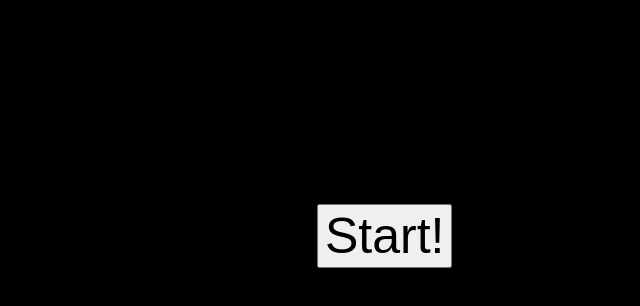
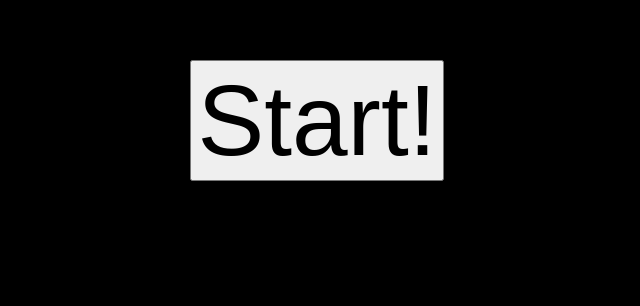
Before and after one commit to lfalciola/FanBoard, a plain HTML site: page test.html in a window 1280 px wide. Shown: the part 196-502 px from the top of the page, without its empty margins (323-963 px from the left). Drawn offline with nearby package versions, Linux system fonts and the light colour scheme.

Commit message:
- Improve style, remove full screen border. - Try to avoid idle timeout.

```diff
--- a/test.html
+++ b/test.html
@@ -1,14 +1,20 @@
 <html>
+	<meta name="viewport" content="width=device-width, initial-scale=1">
 	<head>
 		<script src="https://ajax.googleapis.com/ajax/libs/jquery/1.12.2/jquery.min.js"></script>
 		<script src="scripts/jquery.fullscreen-min.js"></script>
 		<style>
+			body {
+				border: none;
+				margin: 0;
+				padding: 0;
+				background-color: #000;
+				text-align: center;
+			}
 			#btn-start,
 			#btn-fullscreen {
-				position: absolute;
-				top:50%;
-				left:50%;
-				font-size:50px;
+				margin-top: 20%;
+				font-size:100px;
 			}
 
 			#btn-fullscreen {
@@ -17,7 +23,7 @@
 		</style>
 	</head>
 
-	<body style="background-color: #000;">
+	<body>
 		<button id="btn-start" onclick="$(this).hide(); $(document).fullScreen(true); salvadora.fanBoard.executeStep();">Start!</button>
 		<button id="btn-fullscreen" onclick="$(this).hide(); $(document).fullScreen(true);">Fullscreen</button>
 	</body>
@@ -70,6 +76,8 @@
 
 				namespace.sequenceIndex++;
 
+				$('body').trigger('mousemove'); // avoid idle timeout
+
 				setTimeout(function(){ namespace.executeStep(); }, sequenceStep.duration);
 			}
 		};
```
